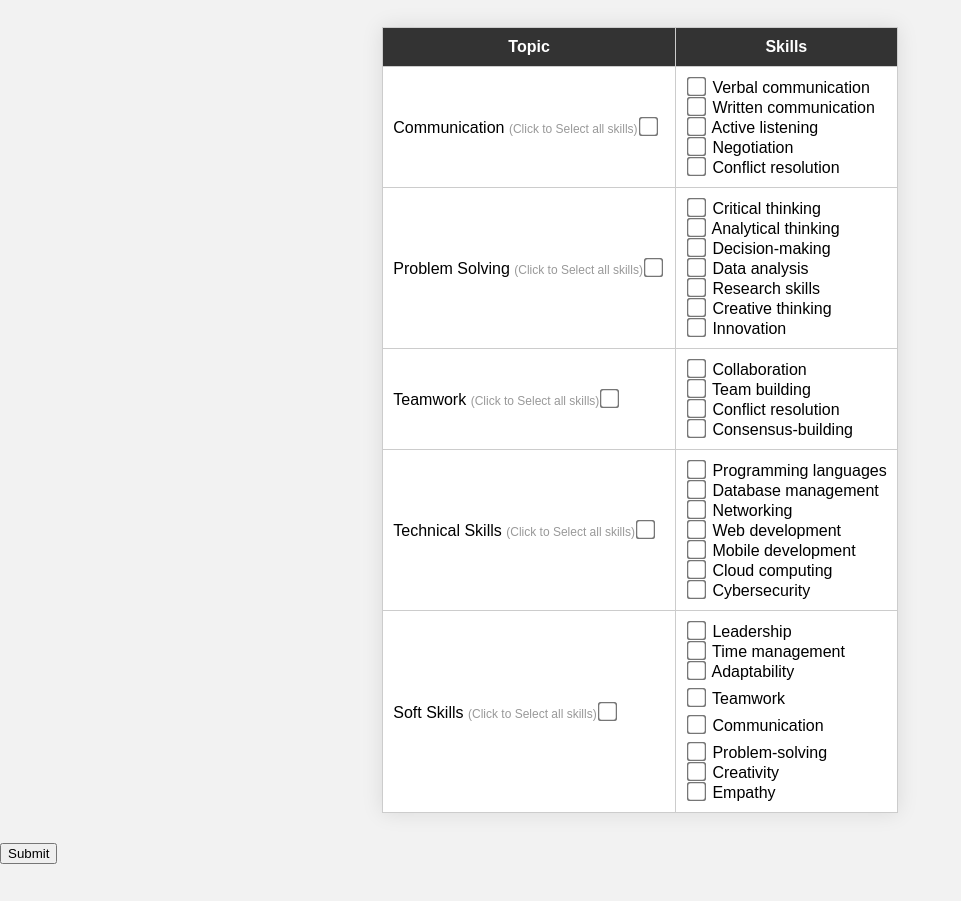
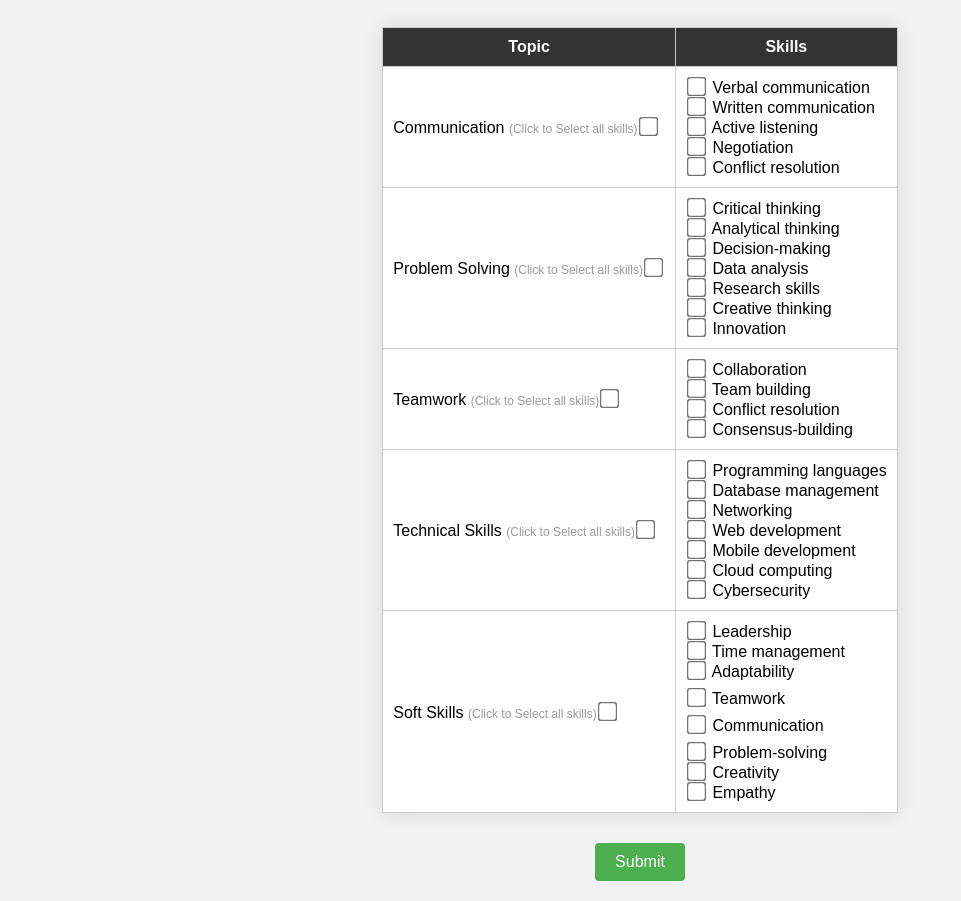
Before and after one commit to mkk100/JobRecommender, a website: page main.html in a window 1280 px wide. Shown: the part 70-971 px from the top of the page, without its empty margins (0-961 px from the left). Before the commit the page ends 934 px from the top, so only its background shows below. Drawn offline with Linux system fonts and the light colour scheme.

Commit message:
Update main.html

```diff
--- a/main.html
+++ b/main.html
@@ -108,7 +108,7 @@
 	</tbody>
 
 </table>
-<input type="submit" value="Submit">
+<button id = "btn">Submit</button>
 	</form>
 
 	<div id="loading">
```
